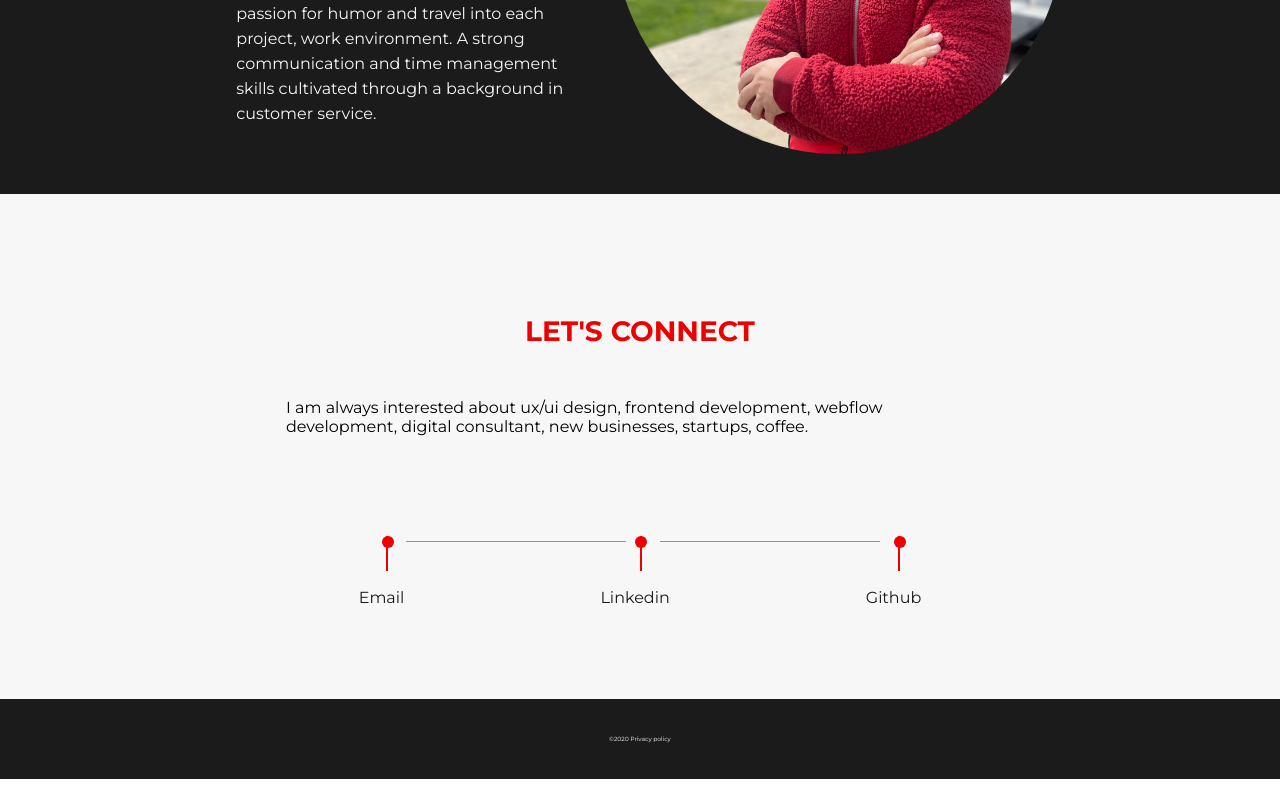
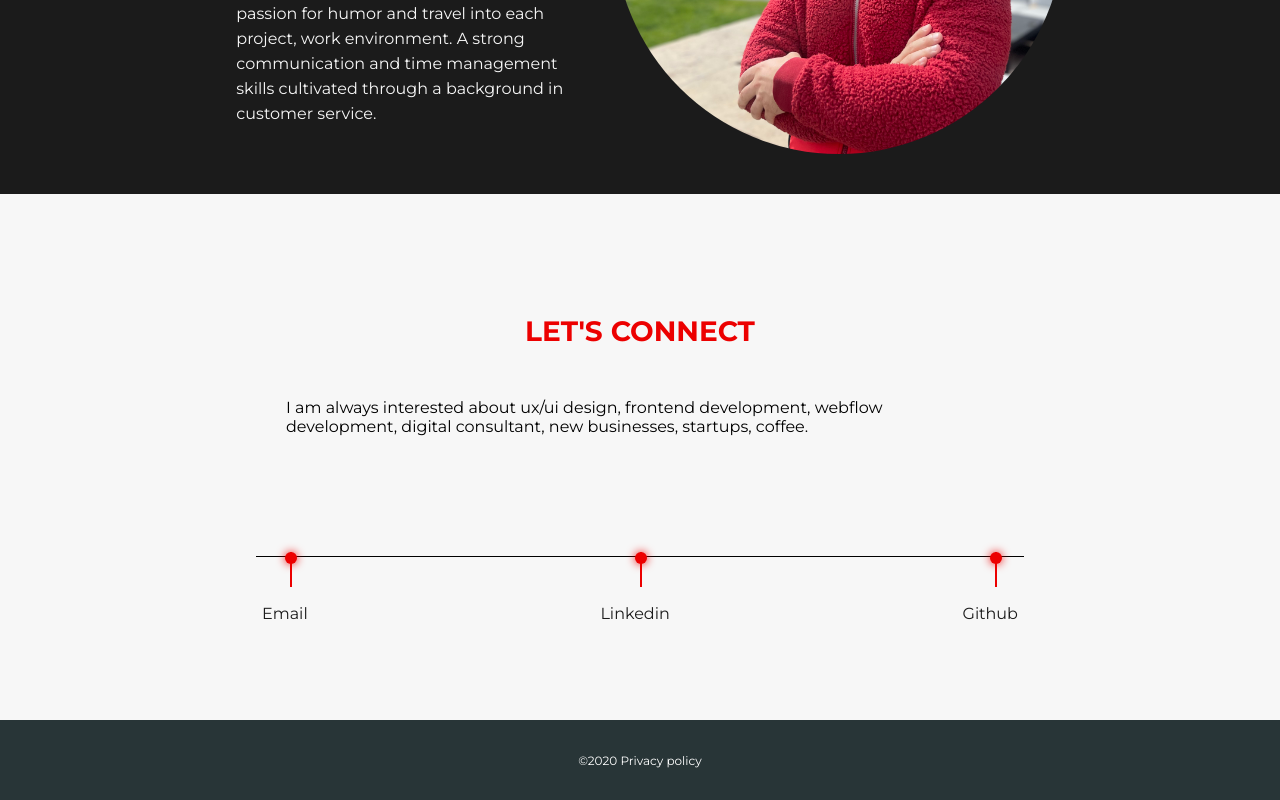
Before and after one commit to martinstojmenovski/Portfolio, a React (Create React App) app: page / in a window 1280 px wide. Shown: the part 1870-2670 px from the top of the page. Before the commit the page ends 2649 px from the top, so only its background shows below. Built offline with nearby package versions, Linux system fonts and the light colour scheme.

Commit message:
Styling contact section.

```diff
--- a/src/Components/Home.js
+++ b/src/Components/Home.js
@@ -1,4 +1,4 @@
-// import './home.css'
+
 import './home-model2.css'
 function Home({ home }) {
   return (
--- a/src/Components/Skills.js
+++ b/src/Components/Skills.js
@@ -22,7 +22,7 @@ function Skills({ skills }) {
       </main>
 
       <footer>
-        <p style={{ color: "white" }}>©2020 Privacy policy</p>
+        <p style={{ color: "white", fontSize:'12px'}}>©2020 Privacy policy</p>
 
       </footer>
 
--- a/src/Components/skills.css
+++ b/src/Components/skills.css
@@ -20,20 +20,12 @@ main h1 {
     position: relative;
     left: 50%;
     bottom: 40px;
+    transition: all 700ms ease-in-out;
+    box-shadow: 0 0px 10px rgb(236, 0, 0);
 
 }
-.dot::after{
-        content: '';
-    height: 2px;
-    width: 0%;
-    background-color: white;
-    display: block;
-    transition: 0.4s ease-in-out;
-    box-shadow: 0 0px 10px rgb(236, 0, 0);
-}
-.dot:hover::after{
 
-}
+
 .pillar{
     height: 35px;
     width: 2px;
@@ -41,14 +33,14 @@ main h1 {
     position: relative;
     left: 40%;
 }
-.wire{
+/* .wire{
     height: 1px;
-    width: 220px;
+    width: 5000%;
     background-color: rgb(147, 147, 147);
     position: relative;
     top:5px;
     left: 20px;
-}
+} */
 
 main a {
     text-decoration: none;
@@ -69,72 +61,41 @@ main a:hover::after {
     content: '';
     height: 2px;
     width: 100%;
-    background-color: palevioletred;
+    background-color: rgb(236, 0, 0);
     display: block;
     transition: 0.4s ease-in-out;
 }
 main p{
     padding: 30px;
 }
-/*
-main .last-words {
-    padding: 50px 30px 30px 30px;
-    background-color: white;
-    position: relative;
-    width: 300px;
-    height: 400px;
-    top: 30vh;
-    display: flex;
-    flex-direction: column;
-    justify-content: space-between;
-    right: 30px;
-} */
 
-/* main .dot {
-    display: flex;
-    align-items: flex-end;
-    margin: auto 0 0 auto;
-} */
-
-/* .big-dot {
-    position: relative;
-    background: #555c66;
-    width: 400px;
-    height: 400px;
-    border-radius: 100%;
-    top: 20vh;
-    margin:0 auto;
-} */
 
 .last-words p {
     line-height: 40px;
-    /* font-size: 1.1rem; */
     font-style: italic;
 }
 
 main ul li {
     list-style: none;
-    /* color: rgb(240, 240, 240); */
-    padding: 20px 98px 0;
-    /* font-size: 1.5rem; */
+    margin: 20px 1px 0;
+    padding: 5px;
 
 }
 
 main ul {
-    /* position: relative;
-    top: 35vh;
-    left: -10ch;
-    text-align: center; */
+
    display: flex;
-   justify-content: center;
+   justify-content: space-between;
    margin: 90px auto;
+   border-top: 1px solid black;
+   padding-top: 10px;
 }
 
 footer {
     position: relative;
     height: 10vh;
     width: 100%;
-    background-color: #1b1b1b;
+    background-color: #283537;
     display: flex;
     align-items: center;
     justify-content: space-evenly;
```
